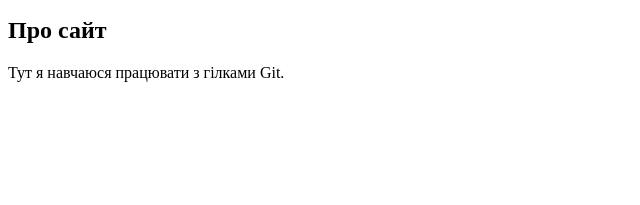
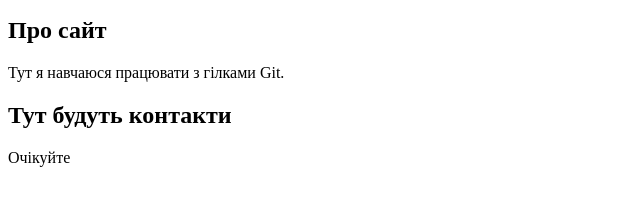
Before and after one commit to M1cckkyy3w94/my_first_webSite, a plain HTML site: page index.html in a window 1280 px wide. Shown: the part 101-306 px from the top of the page, without its empty margins (0-640 px from the left). Drawn offline with Linux system fonts and the light colour scheme.

Commit message:
add contacts section

```diff
--- a/index.html
+++ b/index.html
@@ -13,6 +13,10 @@
     <h2>Про сайт</h2>
     <p>Тут я навчаюся працювати з гілками Git.</p>
   </section>
+  <section class="contacts">
+    <h2>Тут будуть контакти</h2>
+    <p>Очікуйте</p>
+  </section>
 </body>
 
 </html>
```
